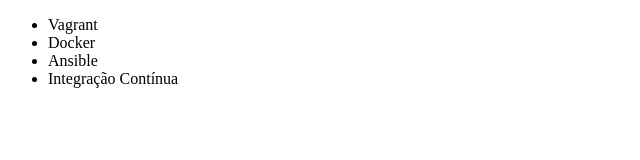
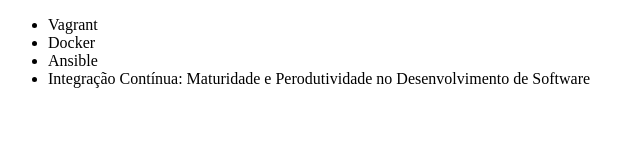
Before and after one commit to Samuel-Leme-Leite/alura-git, a plain HTML site: page index.html in a window 1280 px wide. Shown: the whole page, without its empty margins (0-640 px from the left). Drawn offline with Linux system fonts and the light colour scheme.

Commit message:
Modificacao

```diff
--- a/index.html
+++ b/index.html
@@ -9,7 +9,7 @@
         <li>Vagrant</li>
         <li>Docker</li>
         <li>Ansible</li>
-        <li>Integração Contínua</li>
+        <li>Integração Contínua: Maturidade e Perodutividade no Desenvolvimento de  Software</li>
     </ul>
 </body>
 </html>
```
